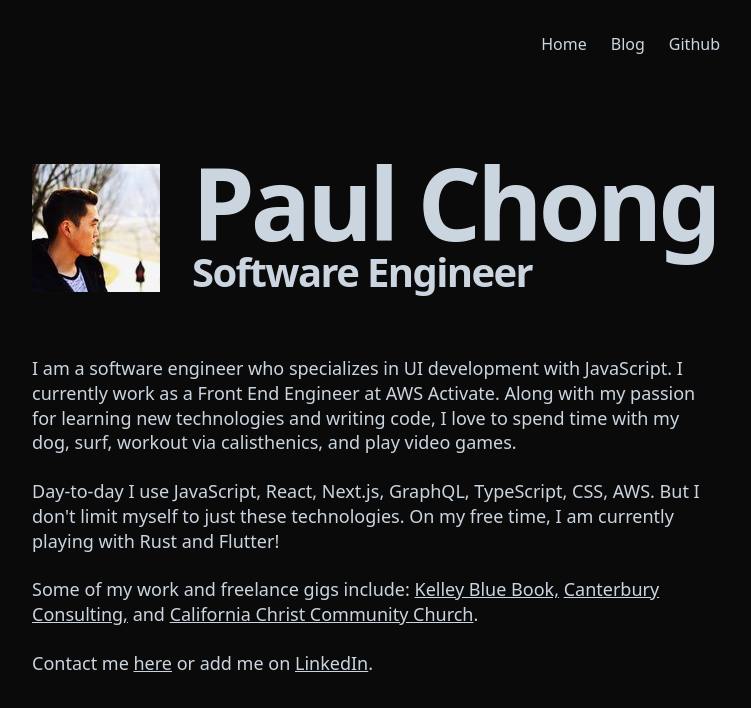
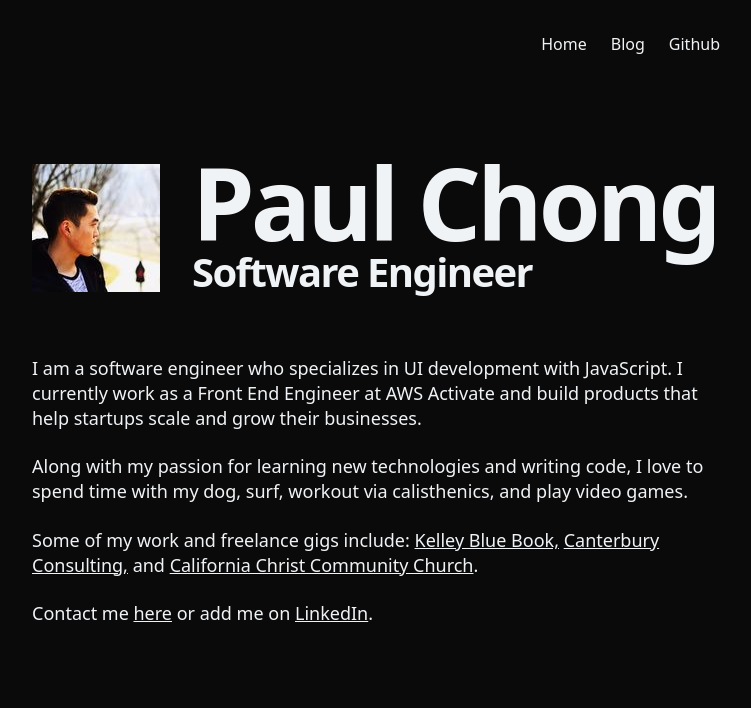
Before and after one commit to phc5/next-portfolio, a Next.js app: page / in a window 1280 px wide. Shown: the top 708 px of the page, without its empty margins (280-1031 px from the left). Built offline with nearby package versions, Linux system fonts and the light colour scheme.

Commit message:
Adds some juicy animations

```diff
--- a/components/Home/Experience.tsx
+++ b/components/Home/Experience.tsx
@@ -1,4 +1,6 @@
+import { useEffect, useRef } from 'react';
 import styled from 'styled-components';
+import gsap from 'gsap';
 import {
   colors,
   fontSize,
@@ -8,23 +10,57 @@ import {
 } from '../../styles/theme';
 
 export default function () {
+  const aboutRef = useRef(null);
+  const hobbiesRef = useRef(null);
+  const workRef = useRef(null);
+  const contactRef = useRef(null);
+
+  useEffect(() => {
+    const timeline = gsap.timeline({ delay: 1 });
+    if (aboutRef && aboutRef.current) {
+      timeline.from(aboutRef.current, {
+        duration: 1,
+        opacity: 0,
+      });
+    }
+
+    if (hobbiesRef && hobbiesRef.current) {
+      timeline.from(hobbiesRef.current, {
+        duration: 1,
+        opacity: 0,
+      });
+    }
+
+    if (workRef && workRef.current) {
+      timeline.from(workRef.current, {
+        duration: 1,
+        opacity: 0,
+      });
+    }
+
+    if (contactRef && contactRef.current) {
+      timeline.from(contactRef.current, {
+        duration: 1,
+        opacity: 0,
+      });
+    }
+  }, []);
+
   return (
     <StyledExperienceContainer>
-      <StyledP>
+      <StyledP ref={aboutRef}>
         I am a software engineer who specializes in UI development with
-        JavaScript. I currently work as a Front End Engineer at AWS Activate.
+        JavaScript. I currently work as a Front End Engineer at AWS Activate and
+        build products that help startups scale and grow their businesses.
+      </StyledP>
+
+      <StyledP ref={hobbiesRef}>
         Along with my passion for learning new technologies and writing code, I
         love to spend time with my dog, surf, workout via calisthenics, and play
         video games.
       </StyledP>
 
-      <StyledP>
-        Day-to-day I use JavaScript, React, Next.js, GraphQL, TypeScript, CSS,
-        AWS. But I don't limit myself to just these technologies. On my free
-        time, I am currently playing with Rust and Flutter!
-      </StyledP>
-
-      <StyledP>
+      <StyledP ref={workRef}>
         Some of my work and freelance gigs include:{' '}
         <StyledLink
           href="https://www.kbb.com"
@@ -51,7 +87,7 @@ export default function () {
         .
       </StyledP>
 
-      <StyledP>
+      <StyledP ref={contactRef}>
         Contact me{' '}
         <StyledLink href="mailto:paulhyunchong@gmail.com">here</StyledLink> or
         add me on{' '}
--- a/components/Home/Profile.tsx
+++ b/components/Home/Profile.tsx
@@ -1,4 +1,6 @@
+import { useEffect, useRef } from 'react';
 import styled from 'styled-components';
+import gsap from 'gsap';
 import {
   screens,
   spacing,
@@ -9,6 +11,25 @@ import {
 } from '../../styles/theme';
 
 function Profile() {
+  const imageRef = useRef(null);
+  const nameRef = useRef(null);
+  const titleRef = useRef(null);
+
+  useEffect(() => {
+    if (imageRef && imageRef.current)
+      gsap.from(imageRef.current, {
+        duration: 1,
+        opacity: 0,
+        x: -100,
+      });
+
+    if (nameRef && nameRef.current)
+      gsap.from(nameRef.current, { duration: 1, opacity: 0, y: -100 });
+
+    if (titleRef && titleRef.current)
+      gsap.from(titleRef.current, { duration: 1, opacity: 0, y: 100 });
+  }, []);
+
   return (
     <StyledProfileContainer>
       <StyledImage
@@ -16,10 +37,11 @@ function Profile() {
         height="128"
         src="/profilepic.jpg"
         alt="Paul Chong Profile Pic"
+        ref={imageRef}
       />
       <div>
-        <StyledH1>Paul Chong</StyledH1>
-        <StyledH2>Software Engineer</StyledH2>
+        <StyledH1 ref={nameRef}>Paul Chong</StyledH1>
+        <StyledH2 ref={titleRef}>Software Engineer</StyledH2>
       </div>
     </StyledProfileContainer>
   );
--- a/package.json
+++ b/package.json
@@ -10,6 +10,7 @@
     "clsx": "^1.1.0",
     "date-fns": "^2.11.1",
     "gray-matter": "^4.0.2",
+    "gsap": "^3.5.0",
     "isomorphic-unfetch": "^3.0.0",
     "next": "9.3.4",
     "next-images": "^1.4.0",
--- a/styles/theme.js
+++ b/styles/theme.js
@@ -1,7 +1,7 @@
 export const colors = {
   backgroundColor: '#0a0a0a',
   linkHover: '#b794f4',
-  text: '#cbd5e0',
+  text: '#f0f3f6',
 };
 
 export const fontSize = {
```
Also changed, not shown: 1 other file (tests, documents, lock files or other folders).
